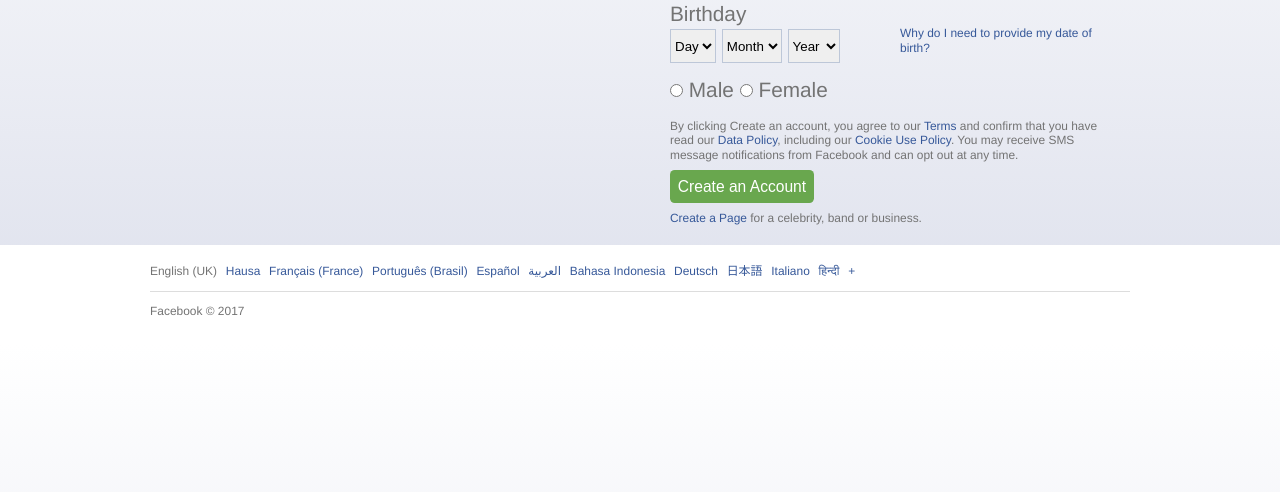
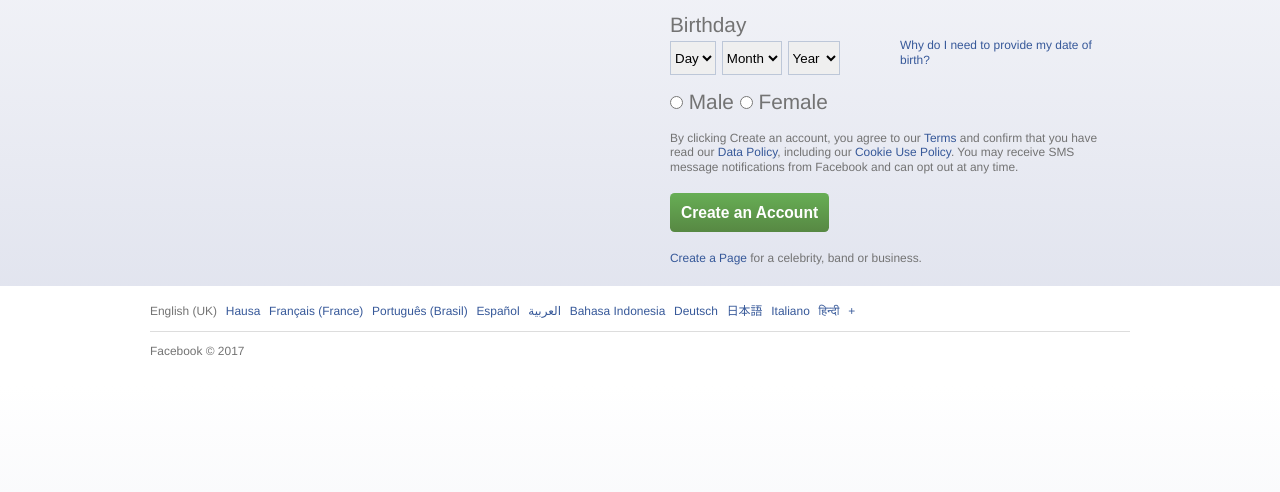
Before and after one commit to joel-ace/fbclone, a plain HTML site: page src/index.html in a window 1280 px wide. Shown: the part 308-800 px from the top of the page. Drawn offline with Linux system fonts and the light colour scheme.

Commit message:
updated css. Added more styling

```diff
--- a/src/css/main.css
+++ b/src/css/main.css
@@ -126,6 +126,10 @@ a:hover {
 /*	padding: 1em 0;
 */}
 
+#mid .welcome_message form {
+	margin: 0.575em 0 0 0;
+}
+
 #mid .welcome_message input {
 	margin: 5px 0;
 	padding: 0.3em ;
@@ -165,17 +169,17 @@ label {
 	margin: -3px 0 0 0;
 }
 .submitBtn{
-	background: -webkit-linear-gradient(#67ae55, #578843);;
-	background: -moz-linear-gradient(#67ae55, #578843);
-	background: -webkit-linear-gradient(#67ae55, #578843);
-	background: -o-linear-gradient(#67ae55, #578843);
-	background: linear-gradient(#67ae55, #578843);
-	background: #69a74e;
-	padding: 0.5em;
+	background: #67ae55;
+    background: -webkit-linear-gradient(#67ae55, #578843);
+    background: -o-linear-gradient(#67ae55, #578843);
+    background: -moz-linear-gradient(#67ae55, #578843);
+    background: linear-gradient(#67ae55, #578843);
+	padding: 0.7em;
 	border: 0;
 	color: #fff;
 	font-size: 0.75em;
-	margin: 0.5em auto;
+	font-weight: bold;
+	margin: 1.2em 0;
 }
 
 
```
